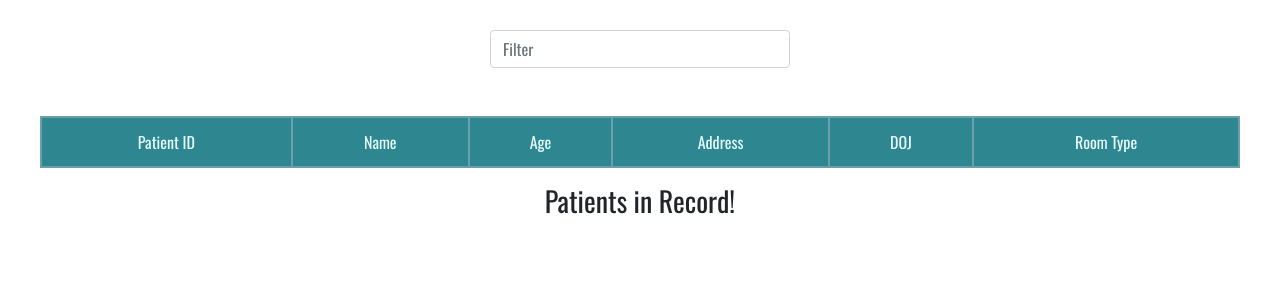
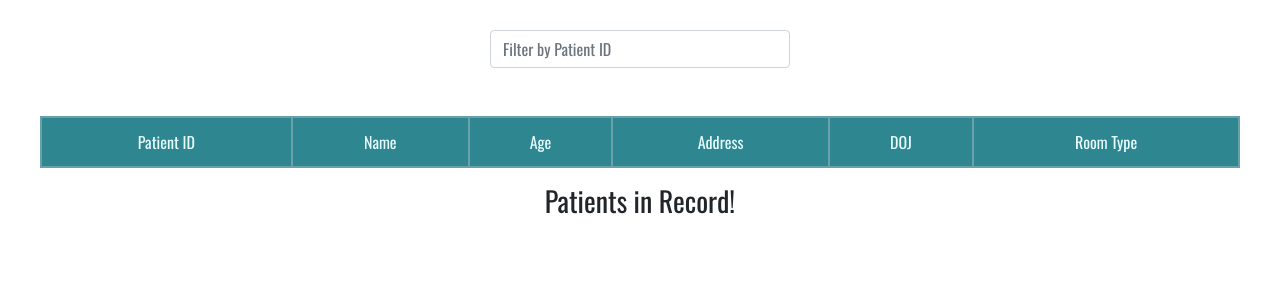
Before and after one commit to ayushgd/hms, a Python web app: template templates/view_patients.html in a window 1280 px wide. Shown: the part 72-372 px from the top of the page. Run offline with Jinja, Linux system fonts and the light colour scheme; the template is opened without the code that fills it, so the values that code supplies are empty; some libraries are stand-ins or nearby versions.

Commit message:
view patient placeholder modified

```diff
--- a/templates/view_patients.html
+++ b/templates/view_patients.html
@@ -2,7 +2,7 @@
 
 {% block content %}
 <div class="form-group" id="search_bar">
-    <input type="text" class="search form-control" placeholder="Filter">
+    <input type="text" class="search form-control" placeholder="Filter by Patient ID">
     <span class="counter"></span>
 </div>
 <br/>
```
